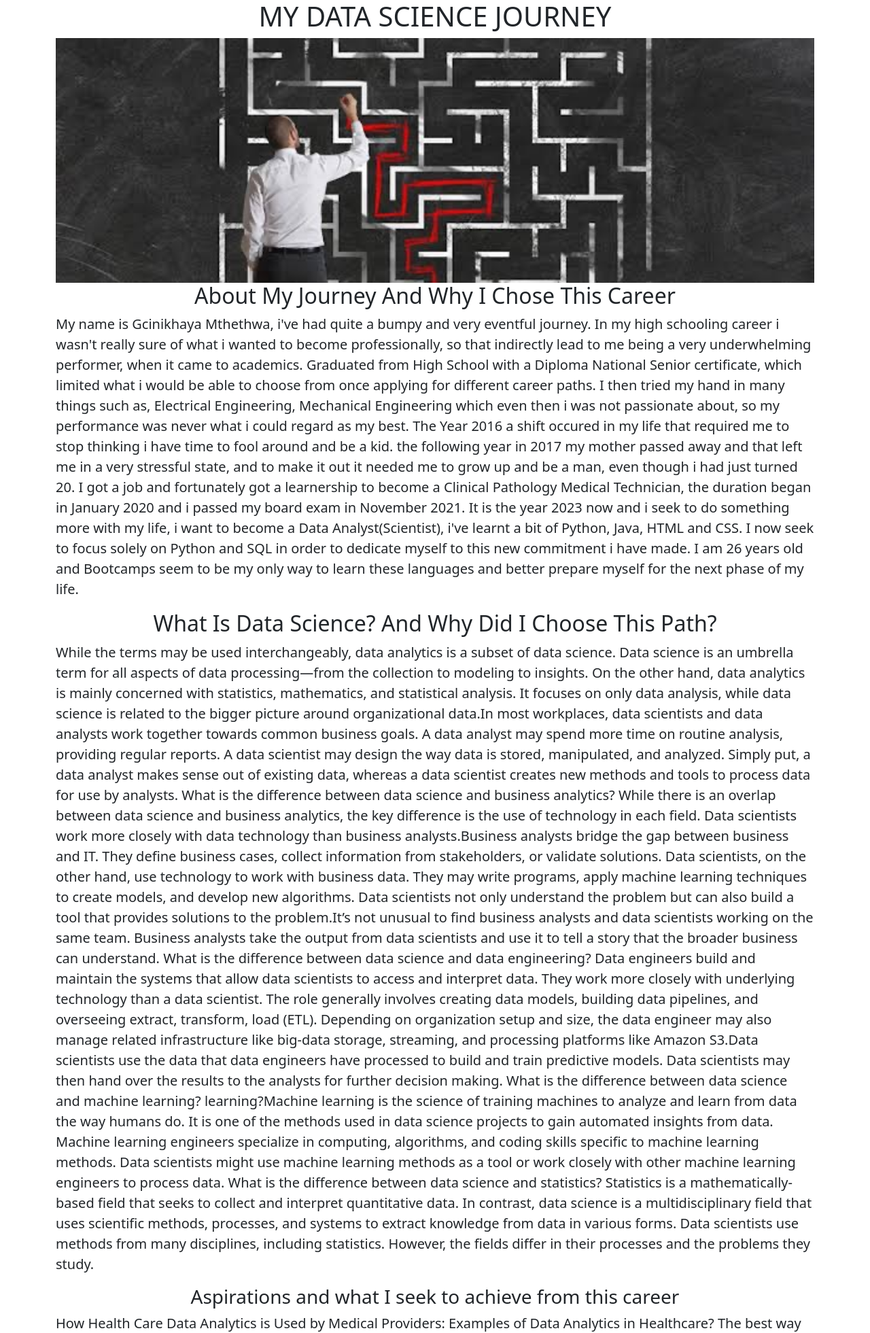
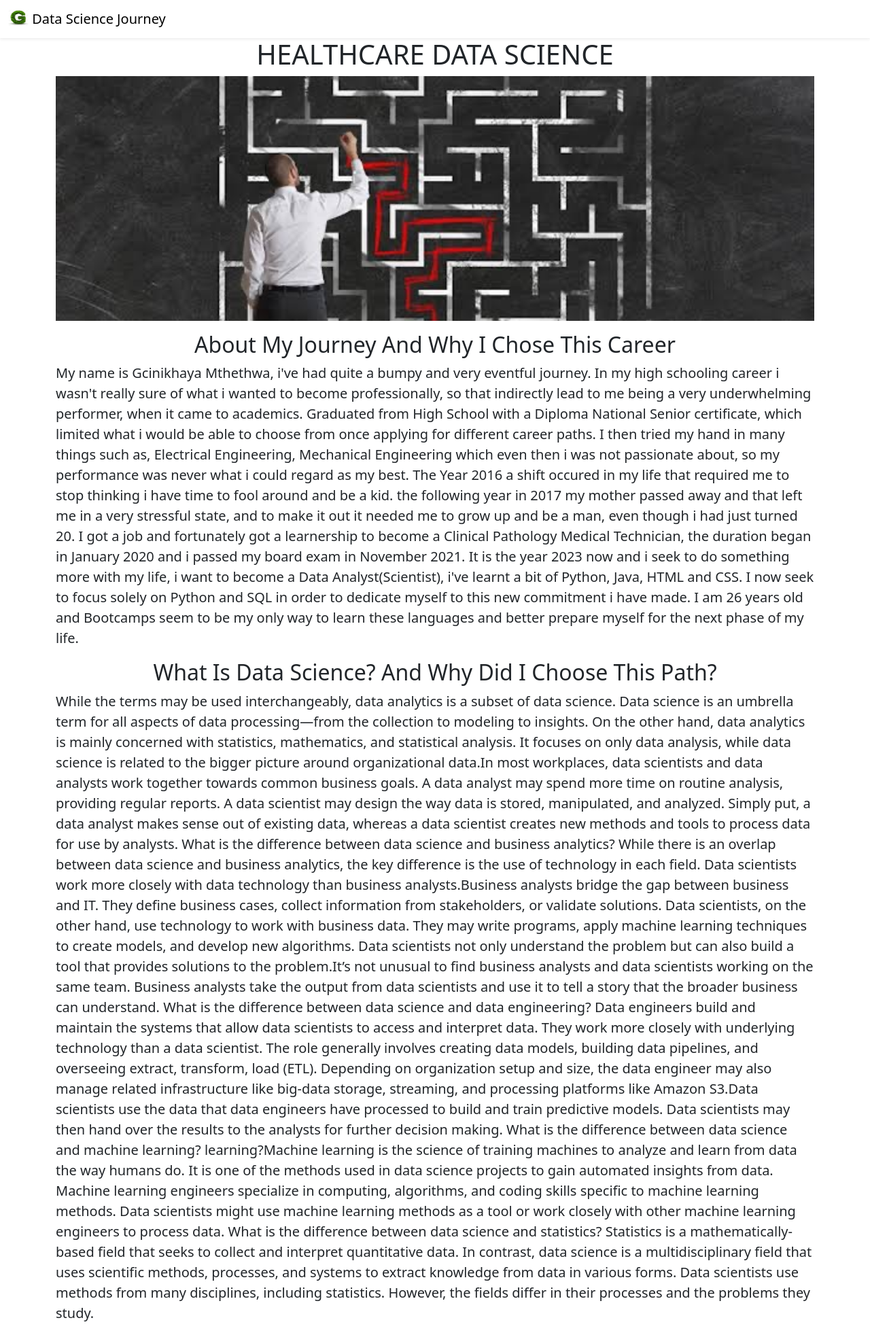
Before and after one commit to uGcinikhaya/stepbystep-website, a Flask app: page / in a window 1280 px wide. Shown: the top 1961 px of the page at 68% size. Run offline with Flask 3, Linux system fonts and the light colour scheme.

Commit message:
More commits, more to follow!

```diff
--- /dev/null
+++ b/templates/footer.html
@@ -0,0 +1,12 @@
+<div class="container">
+  <footer class="py-3 my-4">
+    <ul class="nav justify-content-center border-bottom pb-3 mb-3">
+      <li class="nav-item"><a href="#" class="nav-link px-2 text-body-secondary">Home</a></li>
+      <li class="nav-item"><a href="#" class="nav-link px-2 text-body-secondary">Features</a></li>
+      <li class="nav-item"><a href="#" class="nav-link px-2 text-body-secondary">Pricing</a></li>
+      <li class="nav-item"><a href="#" class="nav-link px-2 text-body-secondary">FAQs</a></li>
+      <li class="nav-item"><a href="#" class="nav-link px-2 text-body-secondary">About</a></li>
+    </ul>
+    <p class="text-center text-body-secondary">&copy; 2023 Dingiswayo Global Solutions, Inc</p>
+  </footer>
+</div>
--- a/templates/home.html
+++ b/templates/home.html
@@ -10,12 +10,14 @@
       height: 360px;
       width: 100%;
       object-fit: cover;
+      margin-bottom: 16px;
     }
   </style>
   </head>
   <body>
+    {% include 'nav.html' %}
     <div class="container">
-   <h1 class="text-center">MY DATA SCIENCE JOURNEY</h1>
+   <h1 class="text-center">HEALTHCARE DATA SCIENCE</h1>
     <img class="img-fluid" id="banner" src="https://stepbystep-website--gcinikhayamthet.repl.co/static/CareerMaze.jpeg" >
     <h2 class="text-center">About My Journey And Why I Chose This Career</h2>
 
@@ -68,8 +70,10 @@
           {% for project in projects%}
             {% include 'projectitem.html' %}
           {% endfor %}
+          <div class="text-center">
+            <button class="btn btn-primary btn-lg">gcinikhayamthethwa@gmail.com</button>
         </div>
-
-    <p class="text-center">Copyright 2023, Gcinikhaya Sandile Inga Mthethwa</p>
+      </div>
+      {% include 'footer.html' %}
   </body>
 </html>
--- /dev/null
+++ b/templates/nav.html
@@ -0,0 +1,9 @@
+<nav class="navbar shadow-sm fixed-top bg-white">
+  <div class="container-fluid">
+    <a class="navbar-brand" href="#">
+      <img src="static/Logo.JPG" alt="Logo" width="30" height="24" class="d-inline-block align-text-top">
+      Data Science Journey
+    </a>
+  </div>
+</nav>
+<div style="height:56px"></div>
```
Also changed, not shown: myWebsite.png (deleted), static/Logo.JPG (added).
